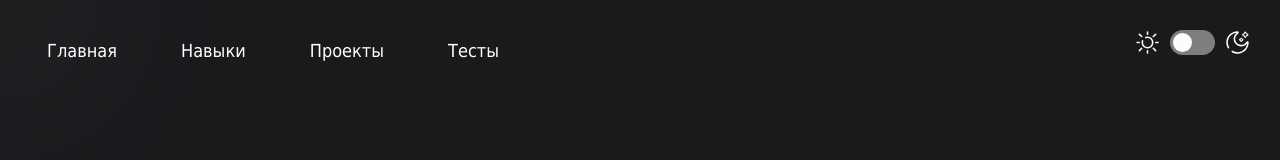
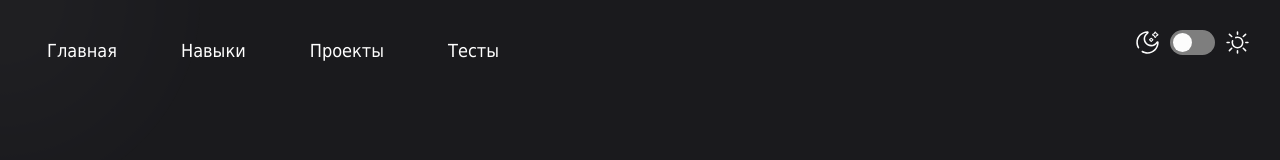
Before and after one commit to Art-Vis/Art-resume, a React (Vite) app: page /frontend-test in a window 1280 px wide. Shown: the top 160 px of the page. Built offline with nearby package versions, Linux system fonts and the light colour scheme.

Commit message:
repair rout(vercel)

```diff
--- a/src/components/Pages/Projects/Projects.tsx
+++ b/src/components/Pages/Projects/Projects.tsx
@@ -14,7 +14,7 @@ const Projects = () => {
 			{ opacity: 0 },
 			{ opacity: 1, duration: 0.5, ease: 'power1.inOut' }
 		).fromTo(
-			'.projects__list-item',
+			'.projects__list-card',
 			{ opacity: 0 },
 			{ opacity: 1, duration: 0.7, stagger: 0.2, ease: 'power1.inOut' }
 		);
--- a/src/components/SwitchTheme/SwitchTheme.tsx
+++ b/src/components/SwitchTheme/SwitchTheme.tsx
@@ -26,7 +26,7 @@ const SwitchTheme: FC = () => {
 
 	return (
 		<div className='switch'>
-			<div className={`sun icon ${isWhite ? 'black' : ''}`}></div>
+			<div className={`moon icon ${isWhite ? 'black' : ''}`}></div>
 			<div className='toggle-wrapper'>
 				<input
 					type='checkbox'
@@ -35,7 +35,7 @@ const SwitchTheme: FC = () => {
 				/>
 				<label className='label' htmlFor='switch' id='toggle'></label>
 			</div>
-			<div className={`moon icon ${isWhite ? 'black' : ''}`}></div>
+			<div className={`sun icon ${isWhite ? 'black' : ''}`}></div>
 		</div>
 	);
 };
```
Also changed, not shown: vercel.json (added).
